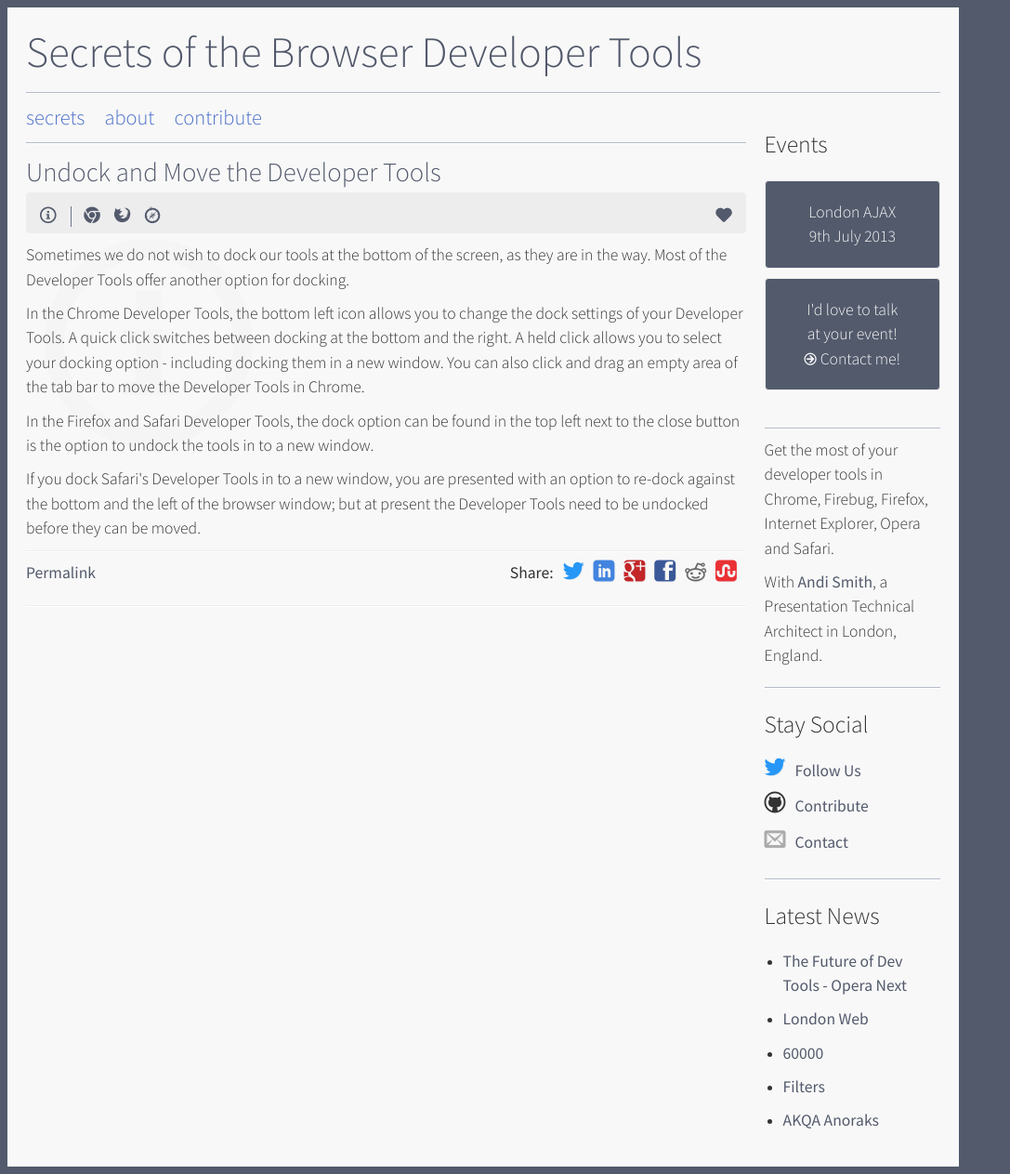
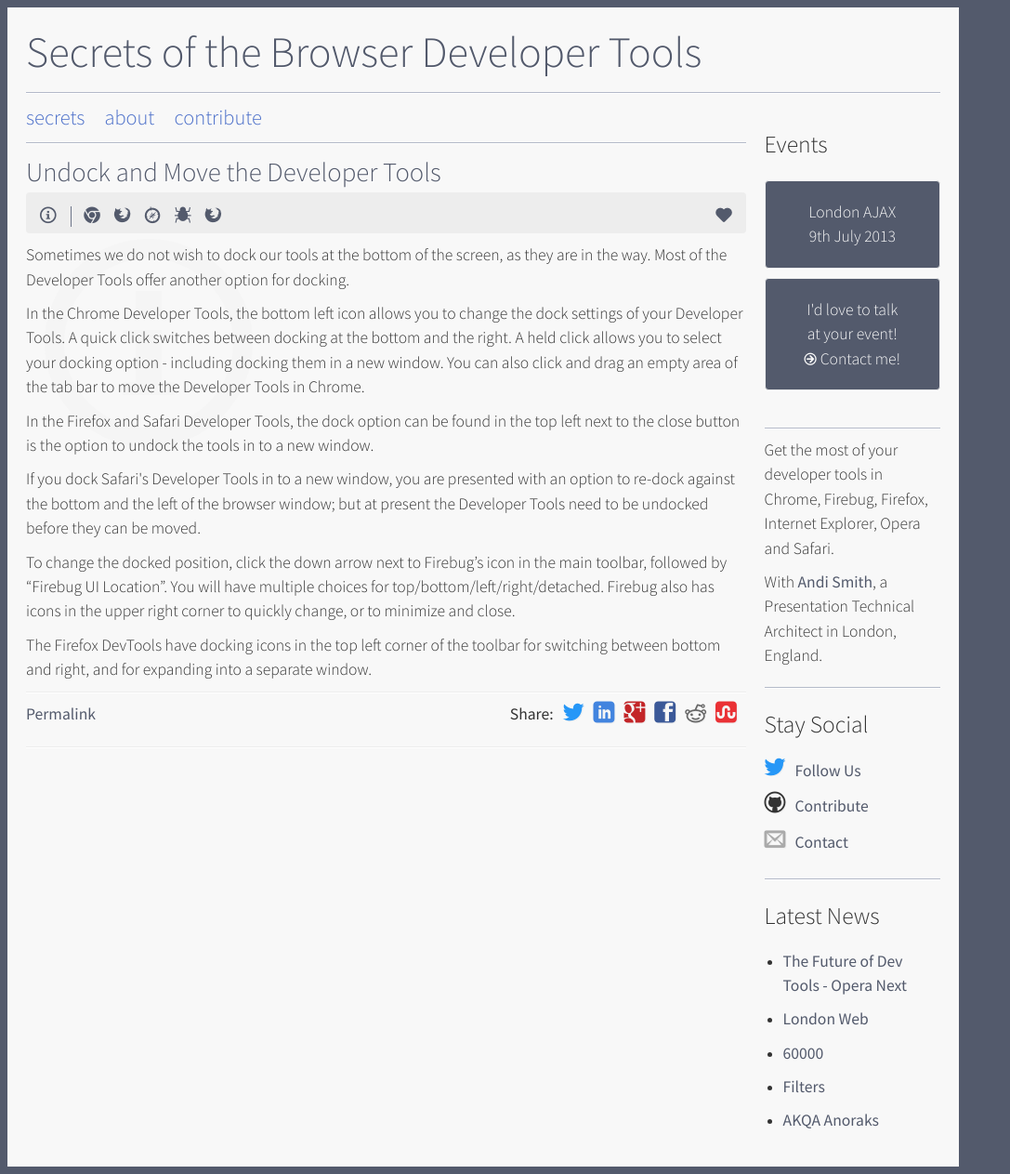
Before and after one commit to andismith/dev-tool-secrets, a Jekyll site: the page built from secret/general-undocking-and-moving-the-developer-tools.md, in a window 1280 px wide. Shown: the whole page at 93% size, without its empty margins (0-1087 px from the left). Built offline with Jekyll 4.4.1, drawn with Linux system fonts in a browser that asks for light colours; nearby versions of some CDN libraries; library files that are not in the unit come from our copies; Markdown is read by kramdown in place of the engine named in the settings.

Commit message:
Firebug and Firefox docking

```diff
--- a/secret/general-undocking-and-moving-the-developer-tools.md
+++ b/secret/general-undocking-and-moving-the-developer-tools.md
@@ -9,6 +9,8 @@
 - chrome
 - firefox
 - safari
+- firebug
+- firefox
 categories:
 - general
 parent: general
@@ -23,3 +25,7 @@
 <p class="firefox safari">In the Firefox and Safari Developer Tools, the dock option can be found in the top left next to the close button is the option to undock the tools in to a new window.</p>
 
 <p class="safari">If you dock Safari's Developer Tools in to a new window, you are presented with an option to re-dock against the bottom and the left of the browser window; but at present the Developer Tools need to be undocked before they can be moved.</p>
+
+<p class="firebug">To change the docked position, click the down arrow next to Firebug’s icon in the main toolbar, followed by “Firebug UI Location”. You will have multiple choices for top/bottom/left/right/detached. Firebug also has icons in the upper right corner to quickly change, or to minimize and close.</p>
+
+<p class="firefox">The Firefox DevTools have docking icons in the top left corner of the toolbar for switching between bottom and right, and for expanding into a separate window.</p>
```
